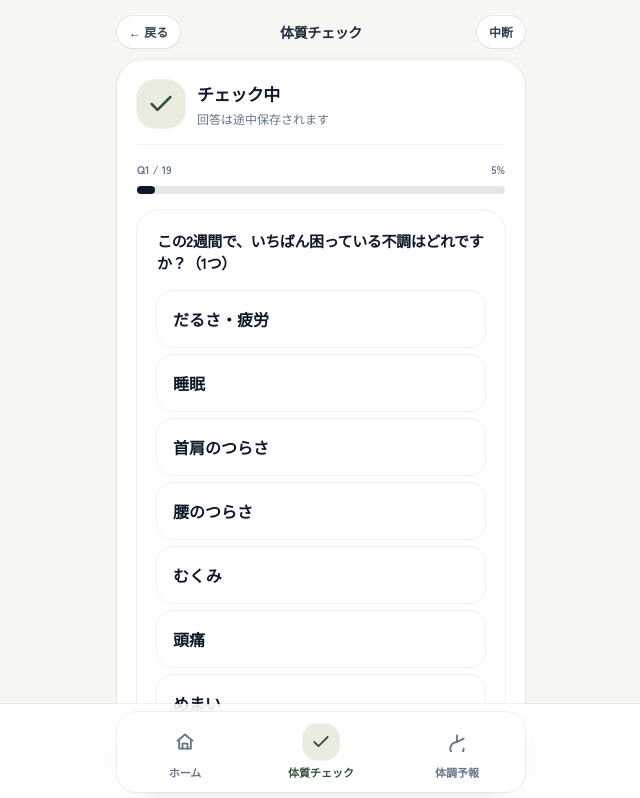
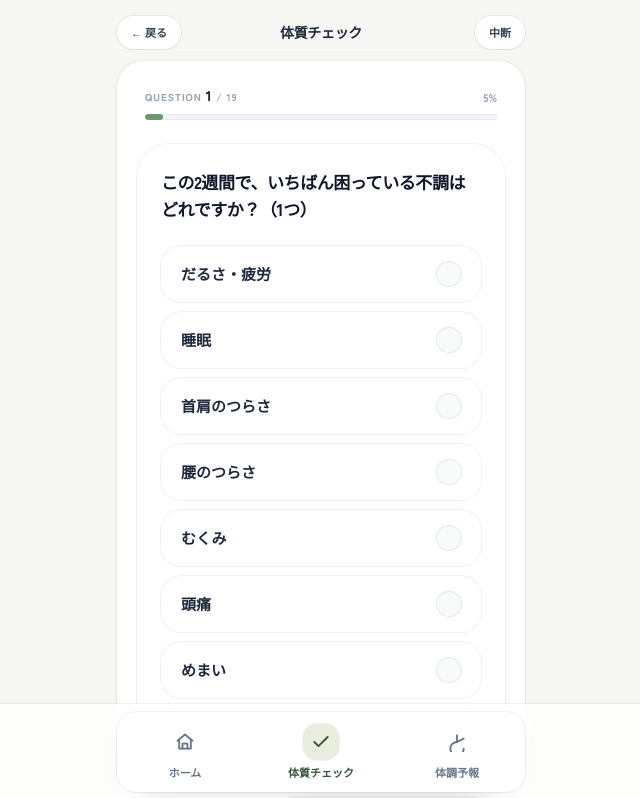
Before and after one commit to totonoucare/totonoucare-webapp, a Next.js app: page /check/run in a window 1280 px wide. Shown: the top 798 px of the page, without its empty margins (319-959 px from the left). Built offline with nearby package versions, Linux system fonts and the light colour scheme.

Commit message:
Update page.js

```diff
--- a/app/check/run/page.js
+++ b/app/check/run/page.js
@@ -11,15 +11,18 @@ import { IconCheck } from "@/components/illust/icons/check";
 function ProgressBar({ current, total }) {
   const pct = Math.round((current / total) * 100);
   return (
-    <div>
-      <div className="flex items-center justify-between text-[11px] font-bold text-slate-500">
-        <div>
-          Q{current} / {total}
+    <div className="px-2">
+      <div className="flex items-end justify-between mb-2">
+        <div className="text-[10px] font-black uppercase tracking-widest text-slate-400">
+          Question <span className="text-[14px] text-slate-900">{current}</span> / {total}
         </div>
-        <div>{pct}%</div>
+        <div className="text-[11px] font-black text-slate-400">{pct}%</div>
       </div>
-      <div className="mt-2 h-2 w-full rounded-full bg-black/10">
-        <div className="h-2 rounded-full bg-slate-900 transition-all" style={{ width: `${pct}%` }} />
+      <div className="h-1.5 w-full overflow-hidden rounded-full bg-slate-100 ring-1 ring-inset ring-black/5">
+        <div
+          className="h-full rounded-full bg-[var(--accent)] transition-all duration-500 ease-out"
+          style={{ width: `${pct}%` }}
+        />
       </div>
     </div>
   );
@@ -196,7 +199,7 @@ export default function CheckRunPage() {
         <button
           type="button"
           onClick={() => router.back()}
-          className="inline-flex items-center gap-2 rounded-full bg-white px-3 py-2 text-xs font-extrabold text-slate-700 shadow-sm ring-1 ring-[var(--ring)] active:scale-[0.99]"
+          className="inline-flex items-center gap-2 rounded-full bg-white px-3.5 py-2 text-[11px] font-extrabold text-slate-700 shadow-sm ring-1 ring-[var(--ring)] active:scale-[0.99]"
         >
           ← 戻る
         </button>
@@ -205,23 +208,22 @@ export default function CheckRunPage() {
         <button
           type="button"
           onClick={() => router.push("/check")}
-          className="inline-flex items-center gap-2 rounded-full bg-white px-3 py-2 text-xs font-extrabold text-slate-700 shadow-sm ring-1 ring-[var(--ring)] active:scale-[0.99]"
+          className="inline-flex items-center gap-2 rounded-full bg-white px-3.5 py-2 text-[11px] font-extrabold text-slate-700 shadow-sm ring-1 ring-[var(--ring)] active:scale-[0.99]"
         >
           中断
         </button>
       }
     >
-      <Module>
-        <ModuleHeader icon={<IconCheck />} title="チェック中" sub="回答は途中保存されます" />
-        <div className="px-5 pb-6 pt-4 space-y-4">
+      <Module className="mb-8">
+        <div className="px-5 pb-6 pt-6 space-y-6">
           <ProgressBar current={step + 1} total={total} />
 
-          <div className="rounded-[22px] bg-white ring-1 ring-[var(--ring)] p-5">
-            <div className="text-[15px] font-extrabold tracking-tight text-slate-900 whitespace-pre-wrap">
+          <div className="rounded-[32px] bg-white ring-1 ring-[var(--ring)] p-6 shadow-[0_12px_24px_-12px_rgba(0,0,0,0.05)]">
+            <div className="text-[17px] font-black tracking-tight text-slate-900 leading-[1.6] whitespace-pre-wrap">
               {q.title}
             </div>
 
-            <div className="mt-4 space-y-2">
+            <div className="mt-6 space-y-2.5">
               {q.options.map((opt) => {
                 const isSel = isMulti ? selected.includes(opt.value) : selected === opt.value;
                 return (
@@ -229,52 +231,69 @@ export default function CheckRunPage() {
                     key={opt.value}
                     onClick={() => pick(opt.value)}
                     className={[
-                      "w-full rounded-[16px] px-4 py-4 text-left transition ring-1",
+                      "w-full rounded-[20px] px-5 py-4 text-left transition-all duration-200",
                       isSel
-                        ? "bg-slate-900 text-white ring-slate-900"
-                        : "bg-white text-slate-900 ring-[var(--ring)] hover:ring-slate-300",
+                        ? "bg-[color-mix(in_srgb,var(--mint),white_70%)] ring-2 ring-[var(--accent)] shadow-sm"
+                        : "bg-white ring-1 ring-[var(--ring)] hover:bg-slate-50 hover:ring-slate-300",
                     ].join(" ")}
                   >
-                    <div className="font-bold">{opt.label}</div>
-                    {opt.hint ? (
-                      <div className={["mt-1 text-xs", isSel ? "text-white/80" : "text-slate-500"].join(" ")}>
-                        {opt.hint}
+                    <div className="flex items-center justify-between gap-3">
+                      <div>
+                        <div className={["text-[15px] font-extrabold", isSel ? "text-[var(--accent-ink)]" : "text-slate-800"].join(" ")}>
+                          {opt.label}
+                        </div>
+                        {opt.hint ? (
+                          <div className={["mt-1.5 text-[12px] font-bold", isSel ? "text-[var(--accent-ink)]/70" : "text-slate-500"].join(" ")}>
+                            {opt.hint}
+                          </div>
+                        ) : null}
                       </div>
-                    ) : null}
+
+                      {/* カスタムラジオ/チェックボックスアイコン */}
+                      <div className={[
+                        "shrink-0 grid h-6 w-6 place-items-center rounded-full ring-1 transition-all duration-200",
+                        isSel ? "bg-[var(--accent)] ring-[var(--accent)] text-white" : "bg-slate-50 ring-slate-200 text-transparent"
+                      ].join(" ")}>
+                        <svg viewBox="0 0 14 14" fill="none" className="h-3.5 w-3.5" stroke="currentColor" strokeWidth="2.5" strokeLinecap="round" strokeLinejoin="round">
+                          <path d="M3 7.5L6 10.5L11 3.5" />
+                        </svg>
+                      </div>
+                    </div>
                   </button>
                 );
               })}
             </div>
 
             {isMulti ? (
-              <div className="mt-3 text-[11px] font-bold text-slate-500">
-                ※ 最大{q.max || 2}つまで（「特にない・わからない」は単独）
+              <div className="mt-4 flex items-center gap-2 rounded-lg bg-slate-50 px-3 py-2 text-[11px] font-extrabold text-slate-500 ring-1 ring-inset ring-slate-200/50">
+                <svg viewBox="0 0 20 20" fill="currentColor" className="h-4 w-4 text-slate-400"><path fillRule="evenodd" d="M18 10a8 8 0 11-16 0 8 8 0 0116 0zm-7-4a1 1 0 11-2 0 1 1 0 012 0zM9 9a.75.75 0 000 1.5h.253a.25.25 0 01.244.304l-.459 2.066A1.75 1.75 0 0010.747 15H11a.75.75 0 000-1.5h-.253a.25.25 0 01-.244-.304l.459-2.066A1.75 1.75 0 009.253 9H9z" clipRule="evenodd" /></svg>
+                最大{q.max || 2}つまで（「特にない・わからない」は単独）
               </div>
             ) : null}
 
             {error ? (
-              <div className="mt-3 rounded-[16px] border border-red-200 bg-red-50 px-4 py-3 text-sm font-bold text-red-700">
+              <div className="mt-4 rounded-[16px] border border-red-200 bg-red-50 px-4 py-3 text-sm font-bold text-red-700">
                 {error}
               </div>
             ) : null}
 
-            <div className="mt-4 flex items-center justify-between">
-              <Button variant="ghost" onClick={back} disabled={step === 0 || submitting}>
+            <div className="mt-8 flex items-center gap-3">
+              <Button variant="ghost" onClick={back} disabled={step === 0 || submitting} className="flex-1 bg-slate-50 ring-1 ring-slate-200/50">
                 戻る
               </Button>
 
               {!isLast ? (
-                <Button onClick={next} disabled={!canGoNext || submitting}>
+                <Button onClick={next} disabled={!canGoNext || submitting} className="flex-[2] shadow-md">
                   次へ
                 </Button>
               ) : (
-                <Button onClick={submit} disabled={!canGoNext || submitting}>
+                <Button onClick={submit} disabled={!canGoNext || submitting} className="flex-[2] shadow-md">
                   {submitting ? "作成中…" : "診断を確定"}
                 </Button>
               )}
             </div>
 
-            <div className="mt-4 text-[11px] font-bold text-slate-500">
+            <div className="mt-5 text-center text-[10px] font-extrabold text-slate-400">
               ※ 無理のある動作は避けてOK。違和感が強い場合は中止してください。
             </div>
           </div>
```
